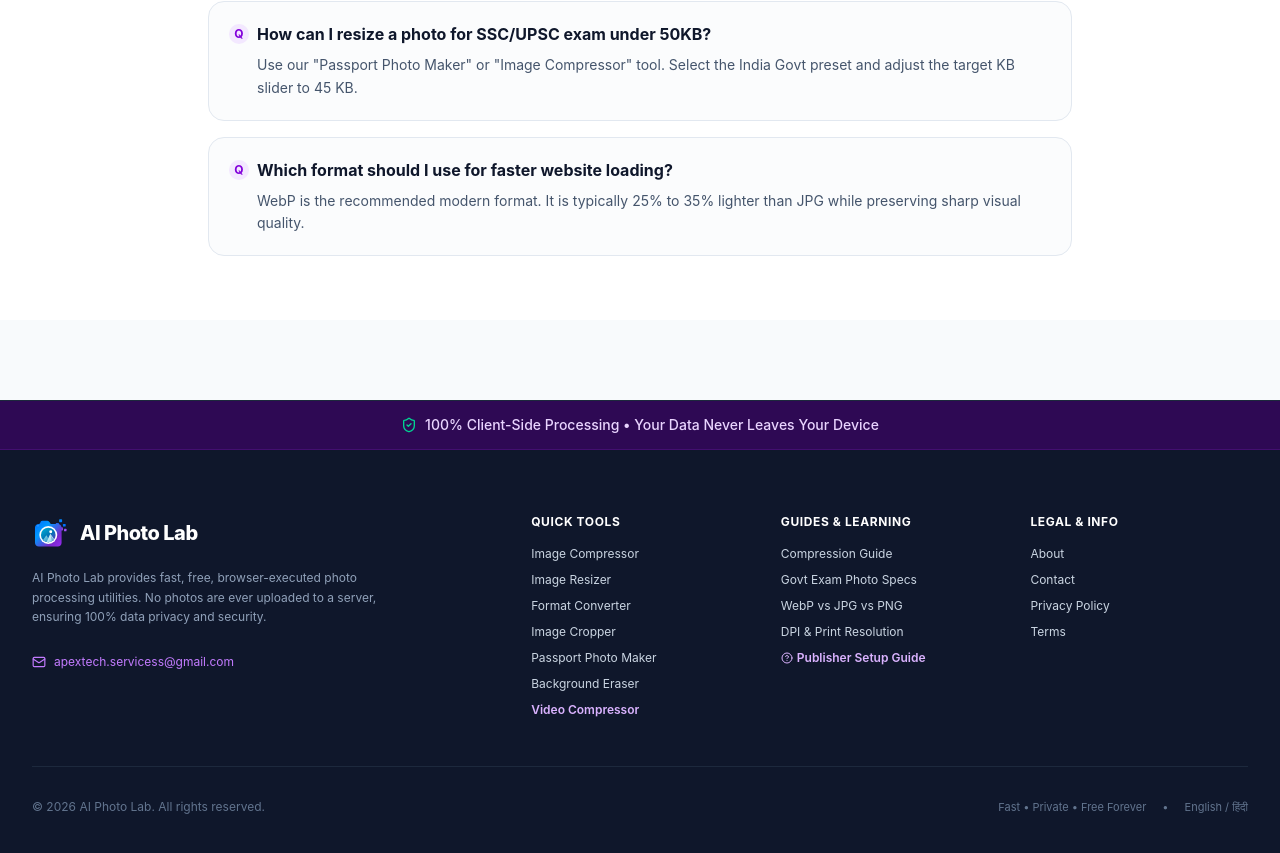
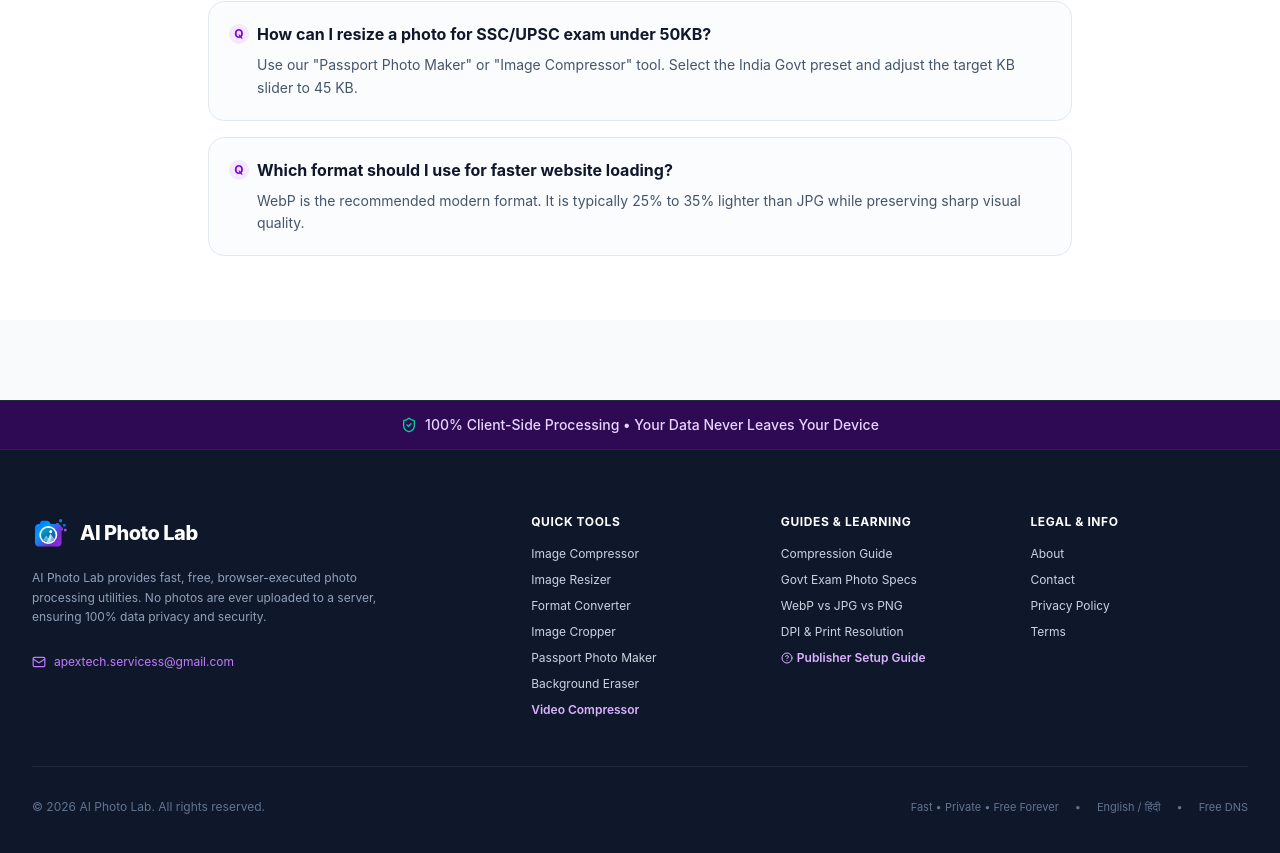
Before and after one commit to its-sartaj/Ai-photo-Lab, a React (Vite) app: page / in a window 1280 px wide. Shown: the part 4265-5118 px from the top of the page. Built offline with nearby package versions, Linux system fonts and the light colour scheme.

Commit message:
Add DNSExit backlink in footer and noscript for domain verification

```diff
--- a/index.html
+++ b/index.html
@@ -249,6 +249,7 @@
           फोटो का साइज 20KB या 50KB कैसे कम करें, सरकारी फॉर्म के लिए पासपोर्ट साइज फोटो कैसे बनाएं (3.5 × 4.5 cm),
           फोटो का बैकग्राउंड कैसे हटाएं, और फोटो का साइज cm या पिक्सल में कैसे बदलें - सब कुछ 100% मुफ्त और सुरक्षित।
         </p>
+        <p><a href="https://dnsexit.com">Free DNS</a> by DNSExit</p>
       </div>
     </noscript>
 
--- a/src/components/Footer.tsx
+++ b/src/components/Footer.tsx
@@ -231,6 +231,15 @@ export const Footer: React.FC<FooterProps> = ({
             <span>Fast • Private • Free Forever</span>
             <span>•</span>
             <span>English / हिंदी</span>
+            <span>•</span>
+            <a
+              href="https://dnsexit.com"
+              target="_blank"
+              rel="noopener noreferrer"
+              className="text-slate-500 hover:text-slate-400 transition-colors"
+            >
+              Free DNS
+            </a>
           </div>
         </div>
       </div>
```
